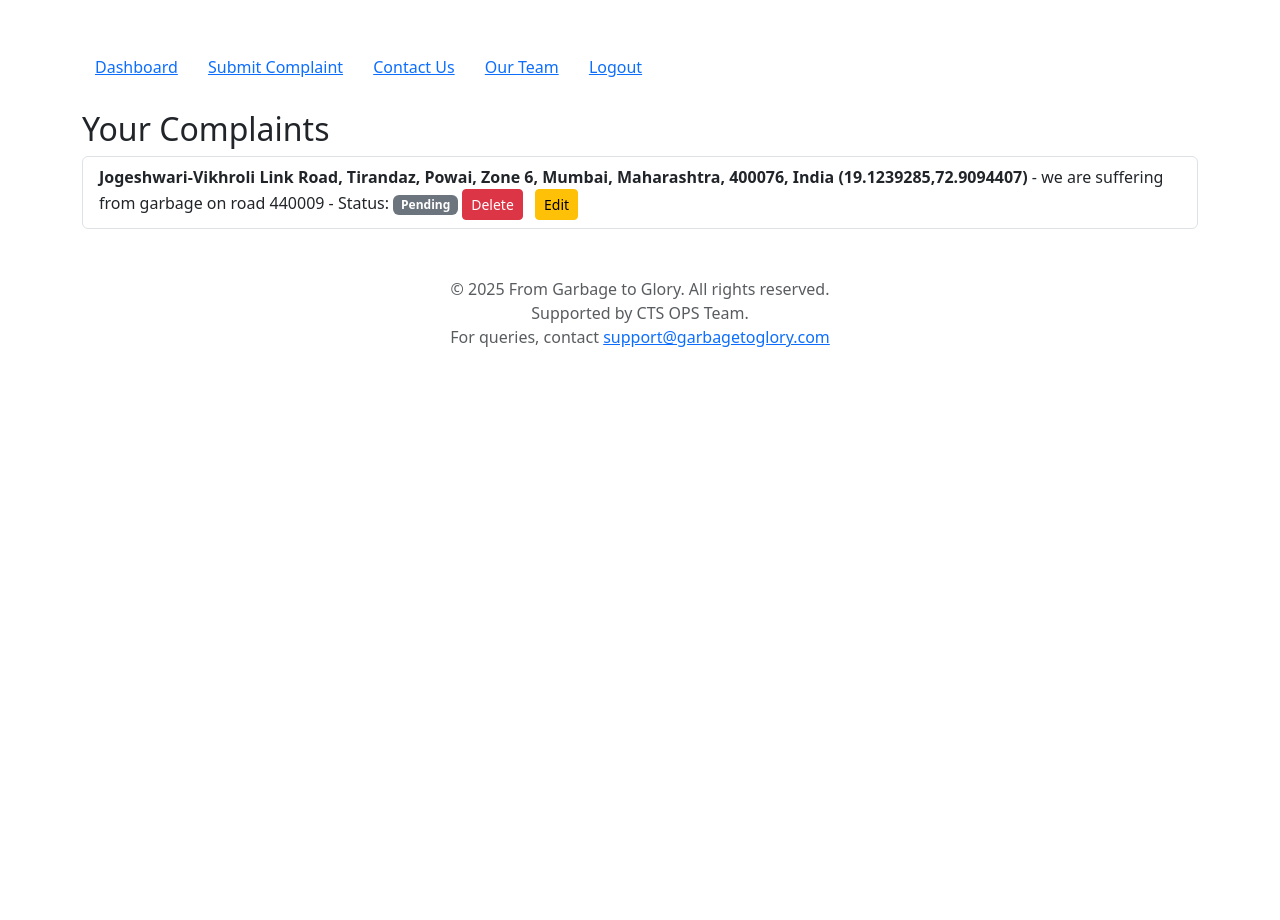
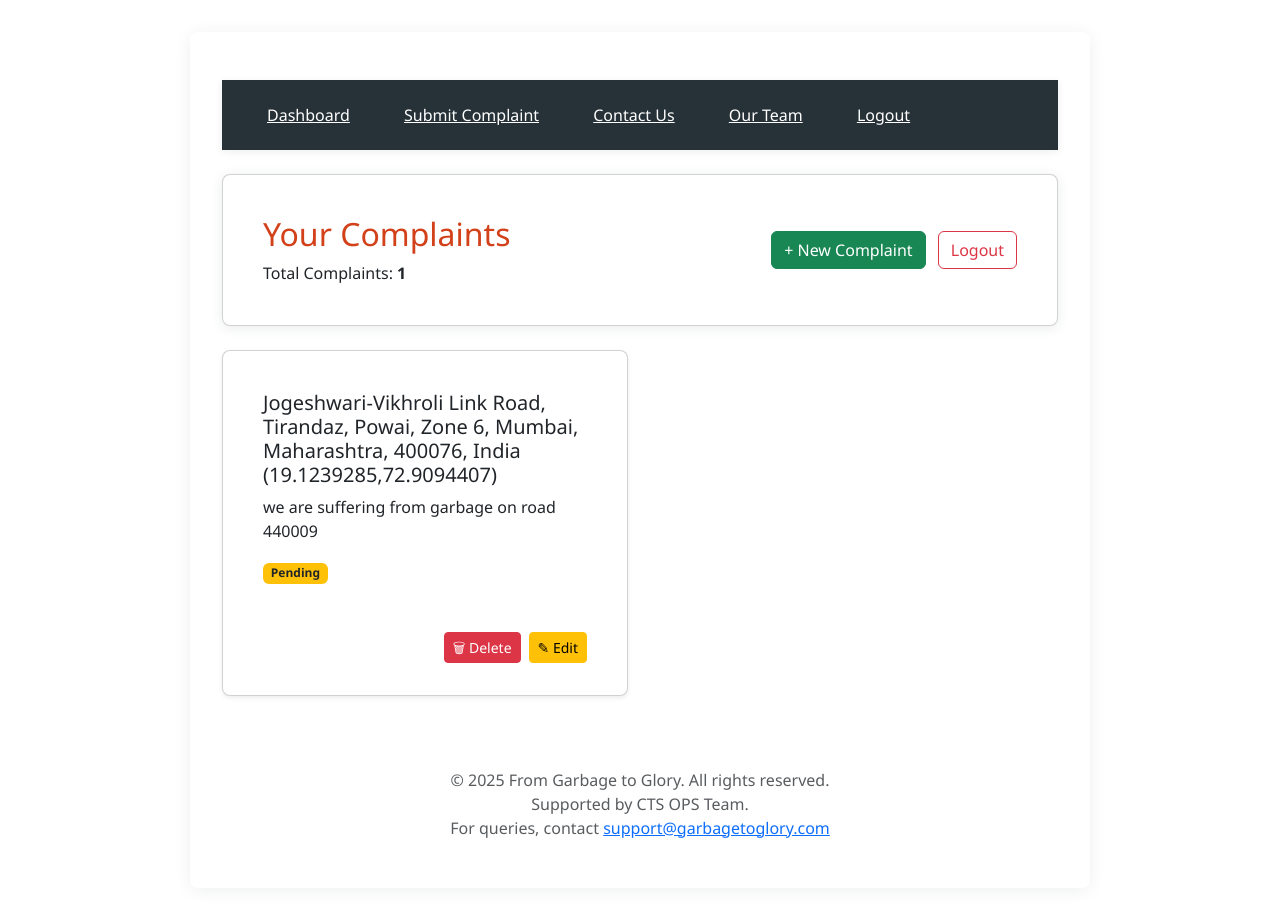
Before and after one commit to Harshal053/GtoG, a Flask app: page /dashboard in a window 1280 px wide. Before the commit the page ends 347 px from the top, so only its background shows below. Run offline with Flask 3, Linux system fonts and the light colour scheme; a user stored in the database is signed in.

Commit message:
added style.css file

```diff
--- /dev/null
+++ b/static/style.css
@@ -0,0 +1,188 @@
+/* style.css - Modern, clean styles for your civic reports app */
+
+:root {
+    --primary: #d24119;
+    --primary-dark: #115293;
+    --accent: #ff9800;
+    --background: #f5f7fa;
+    --surface: #ffffff;
+    --text-main: #222;
+    --text-light: #fff;
+    --success: #43a047;
+    --error: #e53935;
+    --nav-bg: #263238;
+}
+
+body {
+    font-family: 'Segoe UI', Arial, sans-serif;
+    background: var(--background);
+    margin: 0;
+    color: var(--text-main);
+}
+
+header, nav {
+    background: var(--nav-bg);
+    color: var(--text-light);
+    padding: 1rem 2rem;
+    box-shadow: 0 2px 8px rgba(38,50,56,0.08);
+}
+
+nav a {
+    color: var(--text-light);
+    text-decoration: none;
+    margin-right: 1.5rem;
+    font-weight: 500;
+    transition: color 0.2s;
+}
+nav a:hover {
+    color: var(--accent);
+}
+
+/* Make specific nav links white */
+nav a[href*="dashboard"],
+nav a[href*="contact"],
+nav a[href*="submit_complaint"],
+nav a[href*="team"],
+nav a[href*="logout"],
+nav a[href*="login"],
+nav a[href*="register"] {
+    color: #fff !important;
+}
+nav a[href*="dashboard"]:hover,
+nav a[href*="contact"]:hover,
+nav a[href*="submit_complaint"]:hover,
+nav a[href*="team"]:hover,
+nav a[href*="logout"]:hover,
+nav a[href*="login"]:hover,
+nav a[href*="register"]:hover {
+    color: var(--accent) !important;
+}
+
+.container {
+    max-width: 900px;
+    margin: 2rem auto;
+    background: var(--surface);
+    border-radius: 8px;
+    box-shadow: 0 2px 16px rgba(38,50,56,0.08);
+    padding: 2rem;
+}
+
+h1, h2, h3 {
+    color: var(--primary);
+    margin-top: 0;
+}
+
+form {
+    display: flex;
+    flex-direction: column;
+    gap: 1rem;
+}
+input, select, textarea {
+    padding: 0.7rem;
+    border: 1px solid #ccc;
+    border-radius: 4px;
+    font-size: 1rem;
+}
+button, input[type="submit"] {
+    background: var(--primary);
+    color: var(--text-light);
+    border: none;
+    border-radius: 4px;
+    padding: 0.8rem 1.5rem;
+    font-size: 1rem;
+    cursor: pointer;
+    transition: background 0.2s;
+}
+button:hover, input[type="submit"]:hover {
+    background: var(--primary-dark);
+}
+.table {
+    width: 100%;
+    border-collapse: collapse;
+    margin-top: 1rem;
+}
+.table th, .table td {
+    border: 1px solid #eee;
+    padding: 0.7rem;
+    text-align: left;
+}
+.table th {
+    background: var(--background);
+    color: var(--primary);
+}
+.table tr:hover {
+    background: #e3f2fd;
+}
+.alert {
+    padding: 1rem;
+    background: #ffebee;
+    color: var(--error);
+    border-radius: 4px;
+    margin-bottom: 1rem;
+}
+.success {
+    background: #e8f5e9;
+    color: var(--success);
+}
+
+/* Utility classes */
+.mt-2 { margin-top: 0.5rem; }
+.mt-4 { margin-top: 1.5rem; }
+.mb-2 { margin-bottom: 0.5rem; }
+.mb-4 { margin-bottom: 1.5rem; }
+.text-center { text-align: center; }
+.flex { display: flex; }
+.flex-center { justify-content: center; align-items: center; }
+
+/* Card styles */
+.card {
+    background: #fff;
+    border-radius: 8px;
+    box-shadow: 0 2px 12px rgba(44,62,80,0.10);
+    padding: 1.5rem;
+    margin-bottom: 1.5rem;
+    transition: box-shadow 0.2s;
+}
+.card:hover {
+    box-shadow: 0 4px 24px rgba(44,62,80,0.18);
+}
+
+/* Responsive design */
+@media (max-width: 600px) {
+    .container {
+        padding: 1rem;
+        margin: 1rem;
+    }
+    nav {
+        padding: 0.5rem 1rem;
+    }
+    .card {
+        padding: 1rem;
+    }
+    .table th, .table td {
+        padding: 0.4rem;
+    }
+}
+
+/* Accessibility: focus states */
+button:focus, input[type="submit"]:focus, a:focus {
+    outline: 2px solid #18bc9c;
+    outline-offset: 2px;
+}
+
+/* Enhanced table row hover */
+.table tr:hover {
+    background: #eafaf1;
+}
+
+/* Better form labels */
+label {
+    font-weight: 500;
+    margin-bottom: 0.3rem;
+    color: var(--primary-dark);
+}
+
+/* Add smooth transitions to all elements */
+* {
+    transition: background 0.2s, color 0.2s, box-shadow 0.2s;
+}
--- a/templates/contact.html
+++ b/templates/contact.html
@@ -3,6 +3,7 @@
 <head>
   <title>Contact Us - From Garbage to Glory</title>
   <link rel="stylesheet" href="https://cdn.jsdelivr.net/npm/bootstrap@5.3.0/dist/css/bootstrap.min.css">
+  <link rel="stylesheet" href="{{ url_for('static', filename='style.css') }}">
 </head>
 <body class="container py-5">
   <nav class="mb-4">
--- a/templates/dashboard.html
+++ b/templates/dashboard.html
@@ -3,6 +3,7 @@
 <head>
   <title>From Garbage to Glory</title>
   <link rel="stylesheet" href="https://cdn.jsdelivr.net/npm/bootstrap@5.3.0/dist/css/bootstrap.min.css">
+  <link rel="stylesheet" href="{{ url_for('static', filename='style.css') }}">
 </head>
 <body class="container py-5">
   <nav class="mb-4">
@@ -19,18 +20,37 @@
       {% endfor %}
     {% endif %}
   {% endwith %}
-  <h2>Your Complaints</h2>
-  <ul class="list-group mb-3">
+  <div class="card mb-4">
+    <div class="card-body flex flex-center">
+      <div class="me-auto">
+        <h2 class="mb-2">Your Complaints</h2>
+        <p class="mb-0">Total Complaints: <strong>{{ complaints|length }}</strong></p>
+      </div>
+      <div>
+        <a href="{{ url_for('submit_complaint') }}" class="btn btn-success me-2">+ New Complaint</a>
+        <a href="{{ url_for('logout') }}" class="btn btn-outline-danger">Logout</a>
+      </div>
+    </div>
+  </div>
+  <div class="row">
     {% for c in complaints %}
-      <li class="list-group-item">
-        <strong>{{ c.location }}</strong> - {{ c.description }} - Status: <span class="badge bg-secondary">{{ c.status }}</span>
-        <form method="post" action="{{ url_for('delete_complaint', cid=c.id) }}" style="display:inline;">
-          <button type="submit" class="btn btn-danger btn-sm btn-3d">Delete</button>
-        </form>
-        <a href="{{ url_for('edit_complaint', cid=c.id) }}" class="btn btn-warning btn-sm btn-3d ms-2">Edit</a>
-      </li>
+      <div class="col-md-6 mb-4">
+        <div class="card h-100 shadow-sm">
+          <div class="card-body">
+            <h5 class="card-title">{{ c.location }}</h5>
+            <p class="card-text">{{ c.description }}</p>
+            <span class="badge {% if c.status == 'Resolved' %}bg-success{% elif c.status == 'Pending' %}bg-warning text-dark{% else %}bg-secondary{% endif %}">{{ c.status }}</span>
+          </div>
+          <div class="card-footer bg-transparent border-0 d-flex justify-content-end">
+            <form method="post" action="{{ url_for('delete_complaint', cid=c.id) }}" class="me-2">
+              <button type="submit" class="btn btn-danger btn-sm" title="Delete"><span>&#128465;</span> Delete</button>
+            </form>
+            <a href="{{ url_for('edit_complaint', cid=c.id) }}" class="btn btn-warning btn-sm" title="Edit"><span>&#9998;</span> Edit</a>
+          </div>
+        </div>
+      </div>
     {% endfor %}
-  </ul>
+  </div>
   <footer class="mt-5 text-center text-muted">
     &copy; 2025 From Garbage to Glory. All rights reserved.<br>
     Supported by CTS OPS Team.<br>
--- a/templates/edit_complaint.html
+++ b/templates/edit_complaint.html
@@ -3,6 +3,7 @@
 <head>
   <title>Edit Complaint - From Garbage to Glory</title>
   <link rel="stylesheet" href="https://cdn.jsdelivr.net/npm/bootstrap@5.3.0/dist/css/bootstrap.min.css">
+  <link rel="stylesheet" href="{{ url_for('static', filename='style.css') }}">
 </head>
 <body class="container py-5">
   <nav class="mb-4">
--- a/templates/team.html
+++ b/templates/team.html
@@ -3,6 +3,7 @@
 <head>
   <title>Our Team - From Garbage to Glory</title>
   <link rel="stylesheet" href="https://cdn.jsdelivr.net/npm/bootstrap@5.3.0/dist/css/bootstrap.min.css">
+  <link rel="stylesheet" href="{{ url_for('static', filename='style.css') }}">
 </head>
 <body class="container py-5">
   <nav class="mb-4">
```
Also changed, not shown: templates/admin_dashboard.html (+2 -12 lines), templates/login.html (+2 -12 lines), templates/register.html (+2 -12 lines), templates/submit_complaint.html (+3 -13 lines), instance/civic_reports.db.
